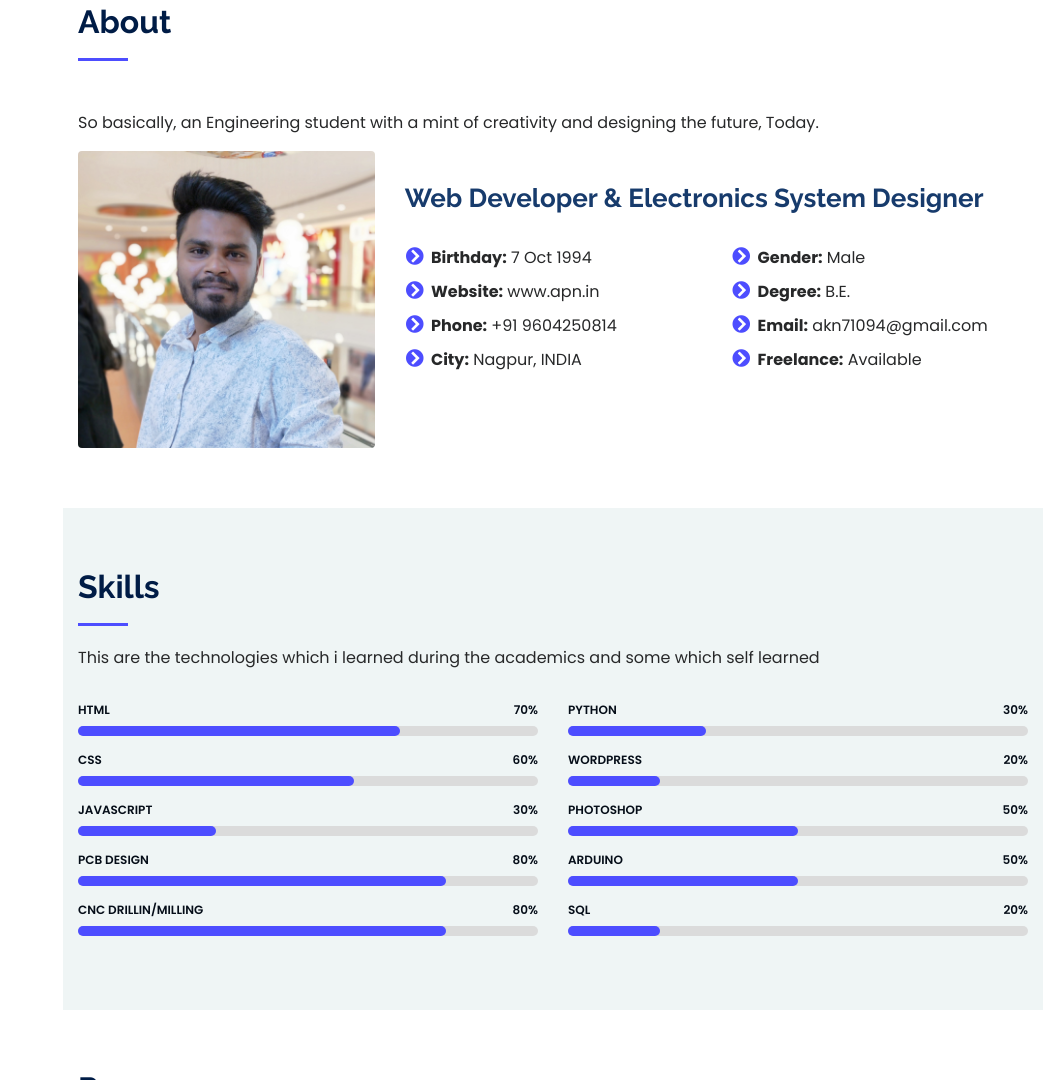
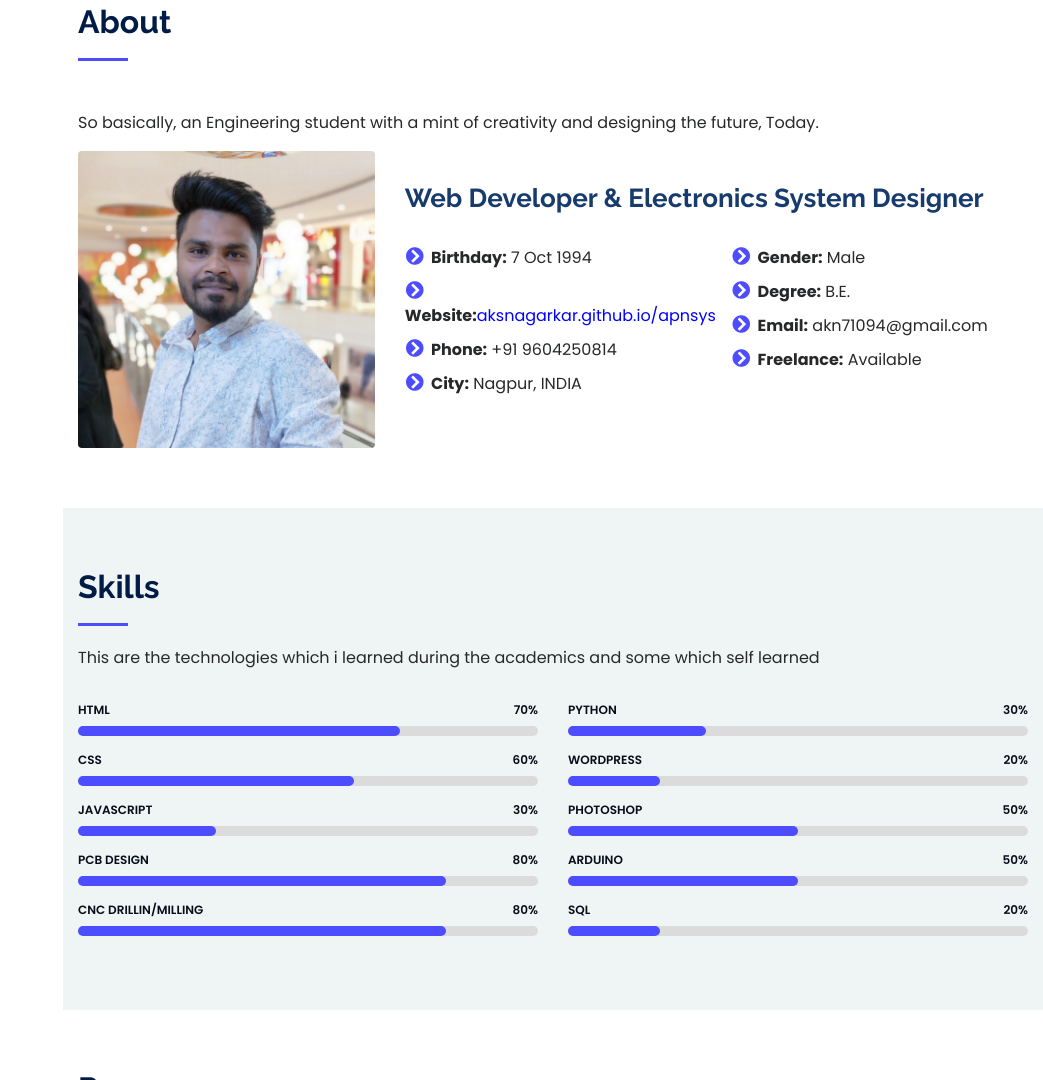
Before and after one commit to Aksnagarkar/apnsys, a plain HTML site: page index.html in a window 1280 px wide. Shown: the part 857-1937 px from the top of the page, without its empty margins (237-1280 px from the left). Drawn offline with Linux system fonts and the light colour scheme; a web font is replaced by a local one.

Commit message:
Update index.html

```diff
--- a/index.html
+++ b/index.html
@@ -118,7 +118,7 @@
               <div class="col-lg-6">
                 <ul>
                   <li><i class="icofont-circled-right"></i> <strong>Birthday:</strong> 7 Oct 1994</li>
-                  <li><i class="icofont-circled-right"></i> <strong>Website:</strong> www.apn.in</li>
+                  <li><i class="icofont-circled-right"></i> <strong>Website:</strong><a href="https://aksnagarkar.github.io/apnsys/">aksnagarkar.github.io/apnsys</a></li>
                   <li><i class="icofont-circled-right"></i> <strong>Phone:</strong> +91 9604250814</li>
                   <li><i class="icofont-circled-right"></i> <strong>City:</strong> Nagpur, INDIA</li>
                 </ul>
```
